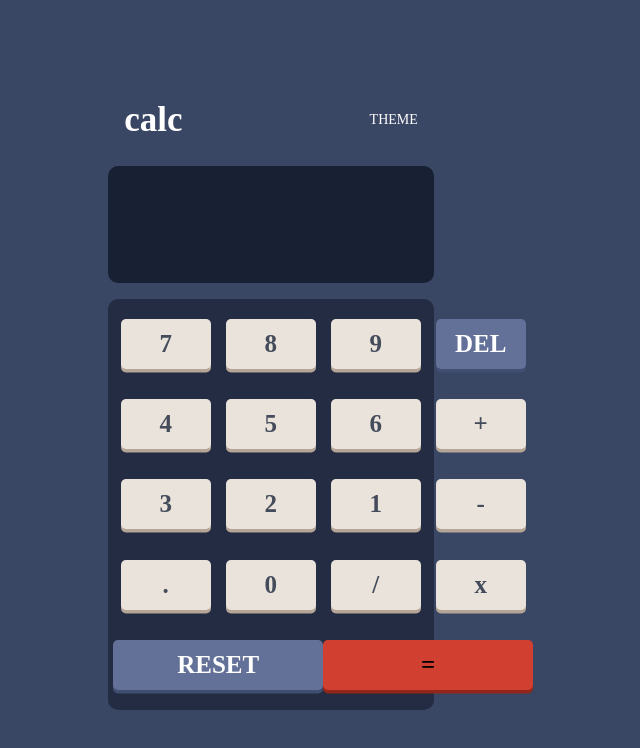
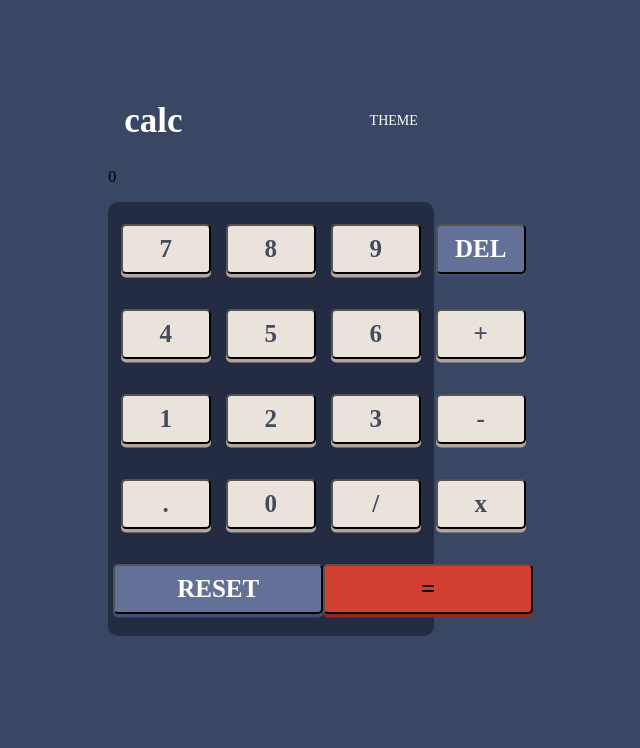
Before and after one commit to JulianG1808/Calculator-App-React, a React (Create React App) app: page / in a window 1280 px wide. Shown: the top 748 px of the page, without its empty margins (369-1009 px from the left). Built offline with nearby package versions, Linux system fonts and the light colour scheme.

Commit message:
add logic calculator

```diff
--- a/src/components/calculator.js
+++ b/src/components/calculator.js
@@ -1,32 +1,74 @@
-
+import React, { useState } from 'react'
 
 const Calculator = () => {
+
+  const [calc, setCalc] = useState("")
+
+  const operators = ['/' ,'*', '+', '-', '.']
+
+  const updateCalc = (value) => {
+    console.log(calc)
+
+    if(
+      operators.includes(value) && calc == "" ||
+      operators.includes(value) && operators.includes(calc.slice(-1))
+      ) {
+      return
+    }
+
+    if(value === "0" && calc == "" || calc == "0") {
+      return
+    }
+
+    setCalc(calc + value)
+  }
+
+  const throwResult = () => {
+    setCalc(eval(calc).toString())
+  }
+
+  const deleteLast = () => {
+    if(calc == '') return;
+
+    const value = calc.slice(0, -1)
+
+    setCalc(value)
+  }
+
+  const resetCalc = () => {
+    if(calc == '') return
+
+    setCalc("")
+  }
+
   return (
     <div className="calculator_calcBox">
       <div className="calculator_header">
         <p className="calculator_title">calc</p>
         <div className="calculator_theme">THEME</div>
       </div>
-      <div className="calculator_result"></div>
+      <div className="calculator_screen">
+        <div className="calculator_input">{calc || "0"}</div>
+      </div>
       <div className="calculator_keyboard">
-        <div className="calculator_keys">7</div>
-        <div className="calculator_keys">8</div>
-        <div className="calculator_keys">9</div>
-        <div className="calculator_keyDel">DEL</div>
-        <div className="calculator_keys">4</div>
-        <div className="calculator_keys">5</div>
-        <div className="calculator_keys">6</div>
-        <div className="calculator_keys">+</div>
-        <div className="calculator_keys">3</div>
-        <div className="calculator_keys">2</div>
-        <div className="calculator_keys">1</div>
-        <div className="calculator_keys">-</div>
-        <div className="calculator_keys">.</div>
-        <div className="calculator_keys">0</div>
-        <div className="calculator_keys">/</div>
-        <div className="calculator_keys">x</div>
-        <div className="calculator_keyReset">RESET</div>
-        <div className="calculator_keyEqual">=</div>
+        <button className="calculator_keys" onClick={() => updateCalc('7')}>7</button>
+        <button className="calculator_keys" onClick={() => updateCalc('8')}>8</button>
+        <button className="calculator_keys" onClick={() => updateCalc('9')}>9</button>
+        <button className="calculator_keyDel" onClick={deleteLast}>DEL</button>
+        <button className="calculator_keys" onClick={() => updateCalc('4')}>4</button>
+        <button className="calculator_keys" onClick={() => updateCalc('5')}>5</button>
+        <button className="calculator_keys" onClick={() => updateCalc('6')}>6</button>
+        <button className="calculator_keys" onClick={() => updateCalc('+')}>+</button>
+        <button className="calculator_keys" onClick={() => updateCalc('1')}>1</button>
+        <button className="calculator_keys" onClick={() => updateCalc('2')}>2</button>
+        <button className="calculator_keys" onClick={() => updateCalc('3')}>3</button>
+        <button className="calculator_keys" onClick={() => updateCalc('-')}>-</button>
+        <button className="calculator_keys" onClick={() => updateCalc('.')}>.</button>
+        <button className="calculator_keys" onClick={() => updateCalc('0')}>0</button>
+        <button className="calculator_keys" onClick={() => updateCalc('/')}>/</button>
+        <button className="calculator_keys" onClick={() => updateCalc('*')}>x</button>
+        <button className="calculator_keyReset" onClick={resetCalc}>RESET</button>
+        <button className="calculator_keyEqual" onClick={throwResult}>=</button>
 
       </div>
     </div>
```
